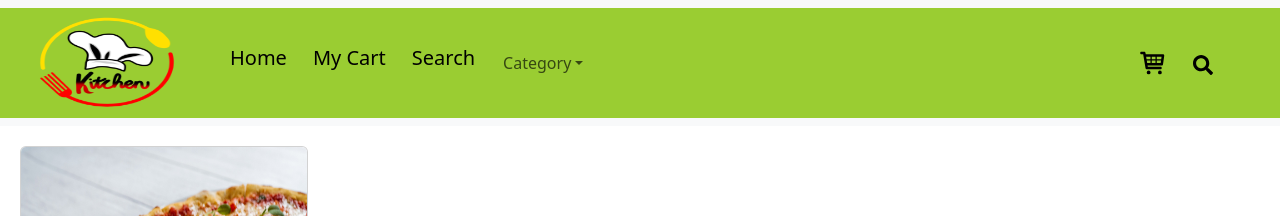
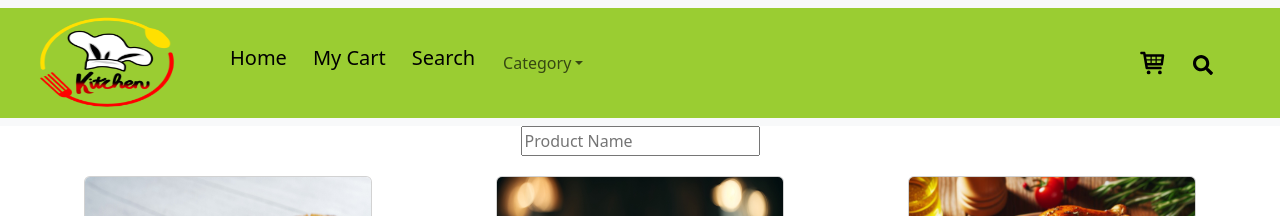
Before and after one commit to rahullokhande123/React.js_Website, a React (Vite) app: page /searchproduct in a window 1280 px wide. Shown: the top 216 px of the page. Built offline with nearby package versions, Linux system fonts and the light colour scheme; data requests are answered from the project's data file.

Commit message:
Search Product Page

```diff
--- a/src/component/SearchProduct.jsx
+++ b/src/component/SearchProduct.jsx
@@ -12,19 +12,19 @@ import Pizza from "../pages/Pizza";
 
 const SearchProduct=()=>{
 
-    const {prd}=useParams();
-    const navigate=useNavigate();
-    // const [val,setVal]=useState("");
+    // const {prd}=useParams();
+    // const navigate=useNavigate();
+    const [val,setVal]=useState("");
     const [mydata,setMydata]=useState([]);
     const dispatch= useDispatch();
 
-    // const handleChange=(e)=>{
-    //     setVal(e.target.value);
-    //     let api=`http://localhost:3000/product`;
-    //     axios.get(api).then((res)=>{
-    //         setMydata(res.data);
-    //     })
-    // }
+    const handleChange=(e)=>{
+        setVal(e.target.value);
+        let api=`http://localhost:3000/product`;
+        axios.get(api).then((res)=>{
+            setMydata(res.data);
+        })
+    }
     const handleSearchLoad=()=>{
       let api="http://localhost:3000/product";
       axios.get(api).then((res)=>{
@@ -42,12 +42,10 @@ const SearchProduct=()=>{
       navigate("/productdisplay",{state:key});
     }
 
-
-    // const ans=mydata.map((key)=>{
-        // let str=key.name;
-        // let status=str.includes(val);
-        // if(status==true){
-       const ans=mydata.map((key)=>{
+    const ans=mydata.map((key)=>{
+        let str=key.name;
+        let status=str.includes(val);
+        if(status==true){
         return(
           <>
           <Card style={{ width: '18rem', margin:"auto",margin:"20px" }}>
@@ -66,17 +64,17 @@ const SearchProduct=()=>{
 
                 </>
         )
-       })
-
+      }
+    })
     return(
         <>
-        {/* <center>
+        <center>
+        <input type="text"  value={val} placeholder="Product Name" onChange={handleChange} />
         <div style={{display:"flex",justifyContent:"space-between",flexWrap:"wrap", width:"90%",margin:"auto"}}>
          {ans}
         </div>
-        </center> */}
-        {ans}
+        </center>
         </>
     )
-}
+  }
 export default SearchProduct;
```
